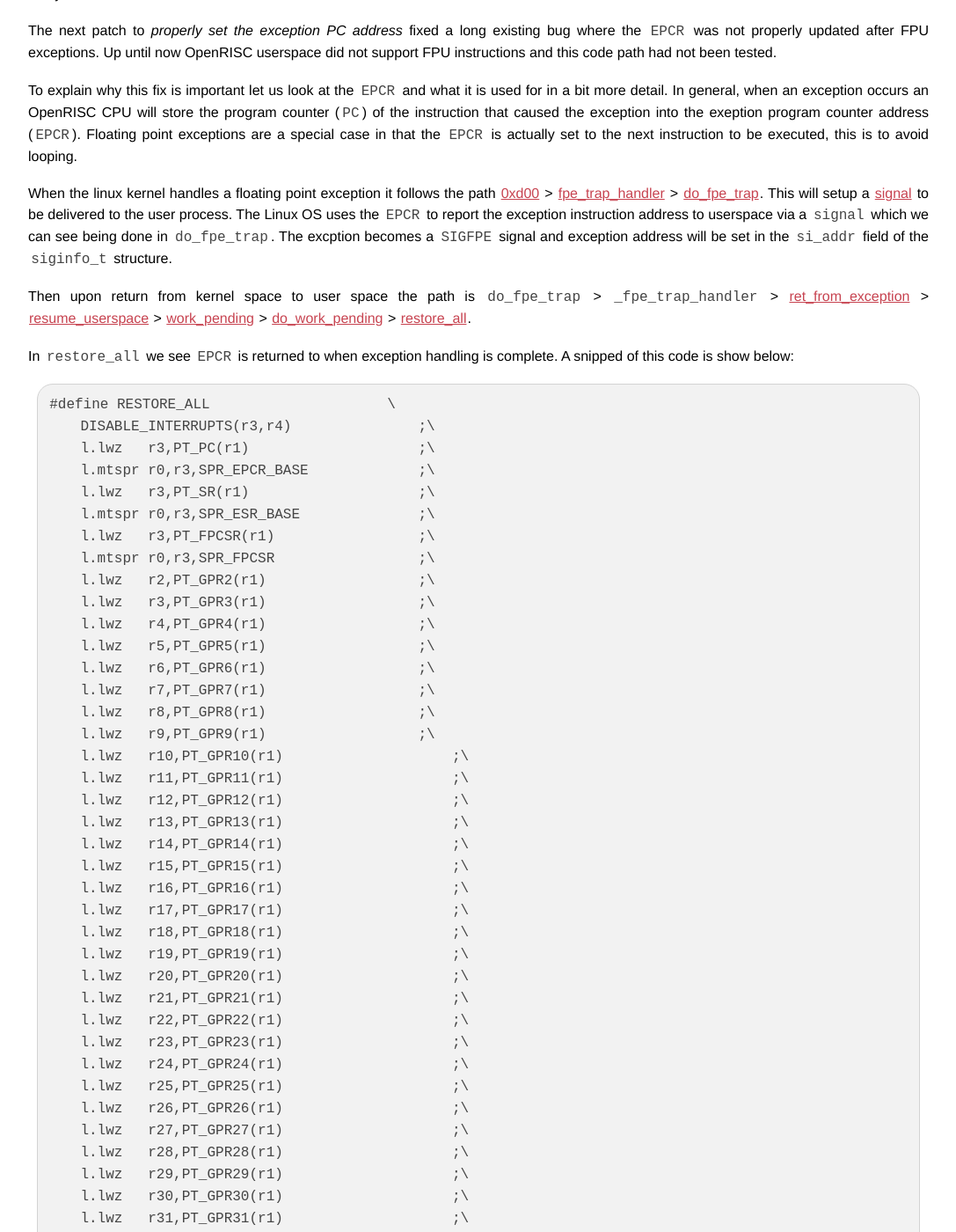
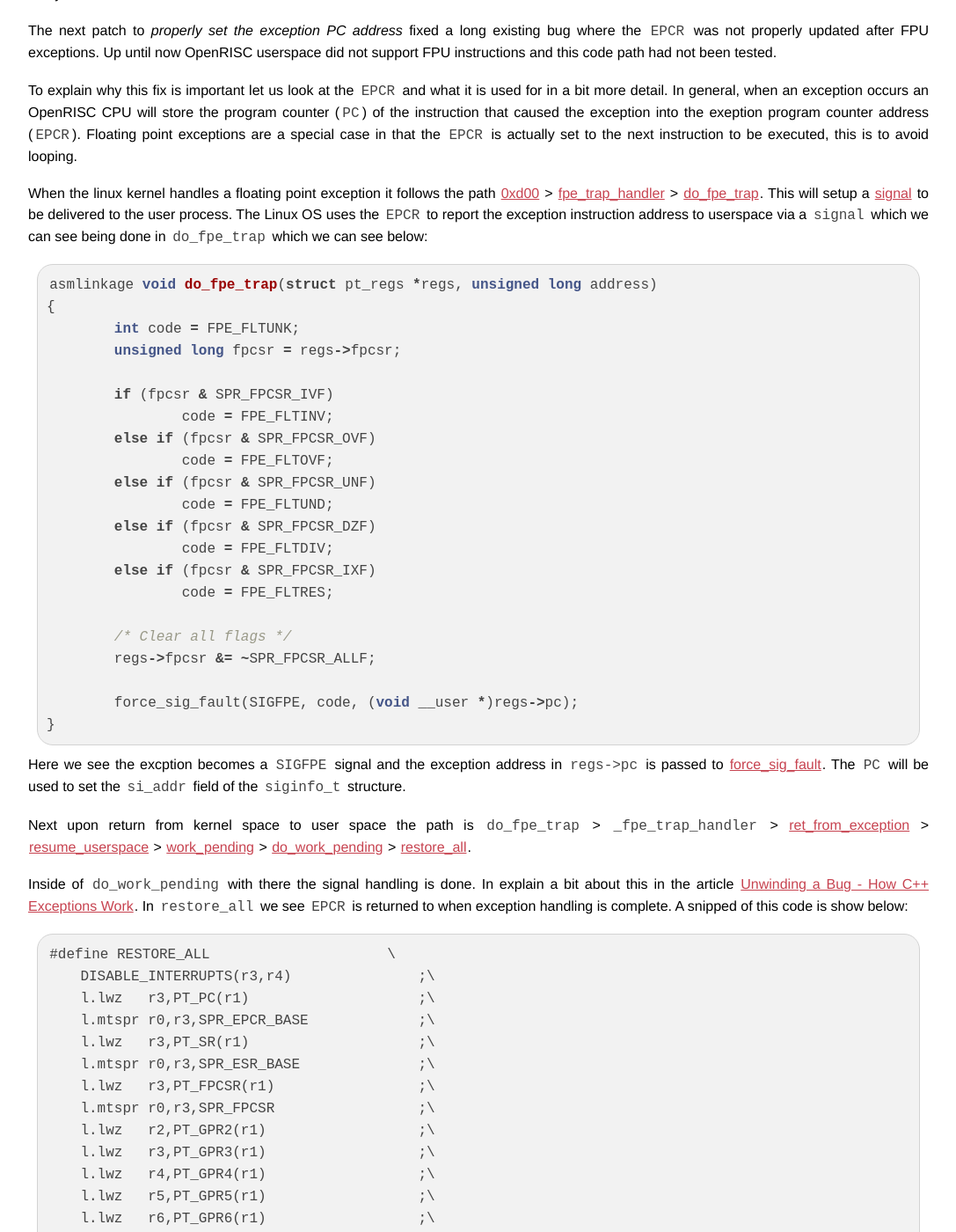
Before and after one commit to stffrdhrn/stffrdhrn.github.io, a Jekyll site: the page built from _posts/2023-05-13-or1k-fpu-hw.md, in a window 1280 px wide and 1400 px high, scrolled down 918 px. Shown: the whole window at 88% size, without its empty margins (96-1183 px from the left). Built offline with Jekyll 4.4.1, drawn with Linux system fonts in a browser that asks for light colours.

Commit message:
fpu-hw: Some notes about signal handling, post links

````diff
--- a/_posts/2023-05-13-or1k-fpu-hw.md
+++ b/_posts/2023-05-13-or1k-fpu-hw.md
@@ -5,7 +5,7 @@ date: 2023-05-13 09:50
 categories: [ hardware, embedded, openrisc ]
 ---
 
-In the [last article](http://a.c) we introduced the OpenRISC glibc FPU port and the effort
+In the [last article]({% post_url 2023-04-25-or1k-fpu-port %}) we introduced the OpenRISC glibc FPU port and the effort
 required to get user space FPU support into OpenRISC linux user applications.
 We explained how the FPU port is a fullstack project covering:
 
@@ -54,19 +54,50 @@ When the linux kernel handles a floating point exception it follows the path
 [0xd00][1] > [fpe_trap_handler][2] > [ do_fpe_trap][3].  This will setup a
 [signal][4] to be delivered to the user process.
 The Linux OS uses the `EPCR` to report the exception instruction address to
-userspace via a `signal` which we can see being done in `do_fpe_trap`.
-The excption becomes a `SIGFPE` signal and exception address will be set
-in the `si_addr` field of the `siginfo_t` structure.
+userspace via a `signal` which we can see being done in `do_fpe_trap` which
+we can see below:
+
+```c
+asmlinkage void do_fpe_trap(struct pt_regs *regs, unsigned long address)
+{
+	int code = FPE_FLTUNK;
+	unsigned long fpcsr = regs->fpcsr;
+
+	if (fpcsr & SPR_FPCSR_IVF)
+		code = FPE_FLTINV;
+	else if (fpcsr & SPR_FPCSR_OVF)
+		code = FPE_FLTOVF;
+	else if (fpcsr & SPR_FPCSR_UNF)
+		code = FPE_FLTUND;
+	else if (fpcsr & SPR_FPCSR_DZF)
+		code = FPE_FLTDIV;
+	else if (fpcsr & SPR_FPCSR_IXF)
+		code = FPE_FLTRES;
+
+	/* Clear all flags */
+	regs->fpcsr &= ~SPR_FPCSR_ALLF;
+
+	force_sig_fault(SIGFPE, code, (void __user *)regs->pc);
+}
+```
+
+Here we see the excption becomes a `SIGFPE` signal and the exception address in
+`regs->pc` is passed to [force_sig_fault][10].  The `PC` will be used to set the
+`si_addr` field of the `siginfo_t` structure.
+
 
 [1]: https://git.kernel.org/pub/scm/linux/kernel/git/torvalds/linux.git/tree/arch/openrisc/kernel/head.S?h=v6.4-rc7#n429
 [2]: https://git.kernel.org/pub/scm/linux/kernel/git/torvalds/linux.git/tree/arch/openrisc/kernel/entry.S?h=v6.4-rc7#n853
 [3]: https://git.kernel.org/pub/scm/linux/kernel/git/torvalds/linux.git/tree/arch/openrisc/kernel/traps.c?h=v6.4-rc7#n246
 [4]: https://pubs.opengroup.org/onlinepubs/9699919799/functions/V2_chap02.html#tag_15_04 "Learn about Signals"
+[10]: https://git.kernel.org/pub/scm/linux/kernel/git/torvalds/linux.git/tree/kernel/signal.c?h=v6.4-rc7#n1705
 
-Then upon return from kernel space to user space the path is `do_fpe_trap` >
+Next upon return from kernel space to user space the path is `do_fpe_trap` >
 `_fpe_trap_handler` > [ret_from_exception][5] > [resume_userspace][6] >
 [work_pending][7] > [do_work_pending][8] > [restore_all][9].
 
+Inside of `do_work_pending` with there the signal handling is done.  In explain a bit
+about this in the article [Unwinding a Bug - How C++ Exceptions Work]({% post_url 2020-12-13-cxx-exception-unwinding %}).
 In `restore_all` we see `EPCR` is returned to when exception handling is
 complete. A snipped of this code is show below:
 
````
